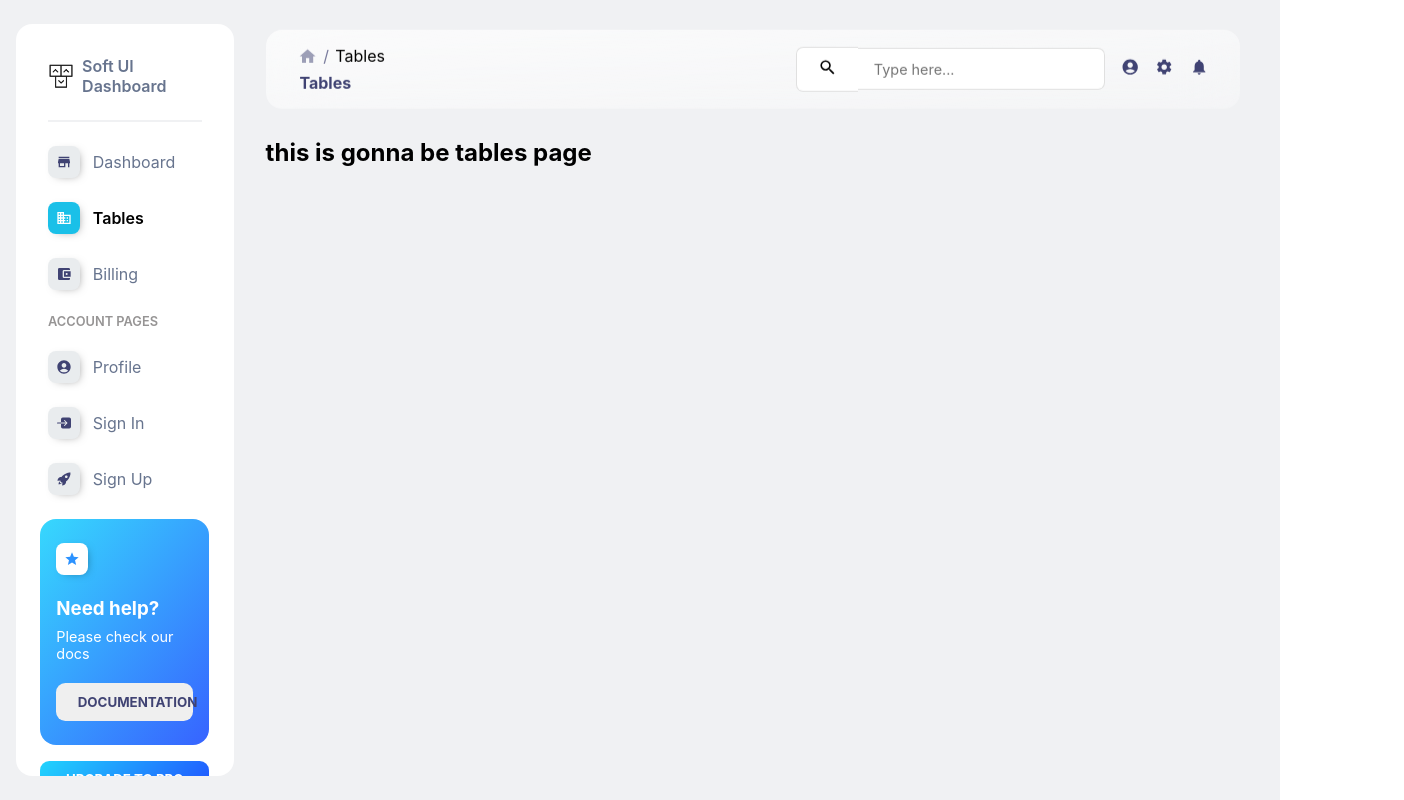
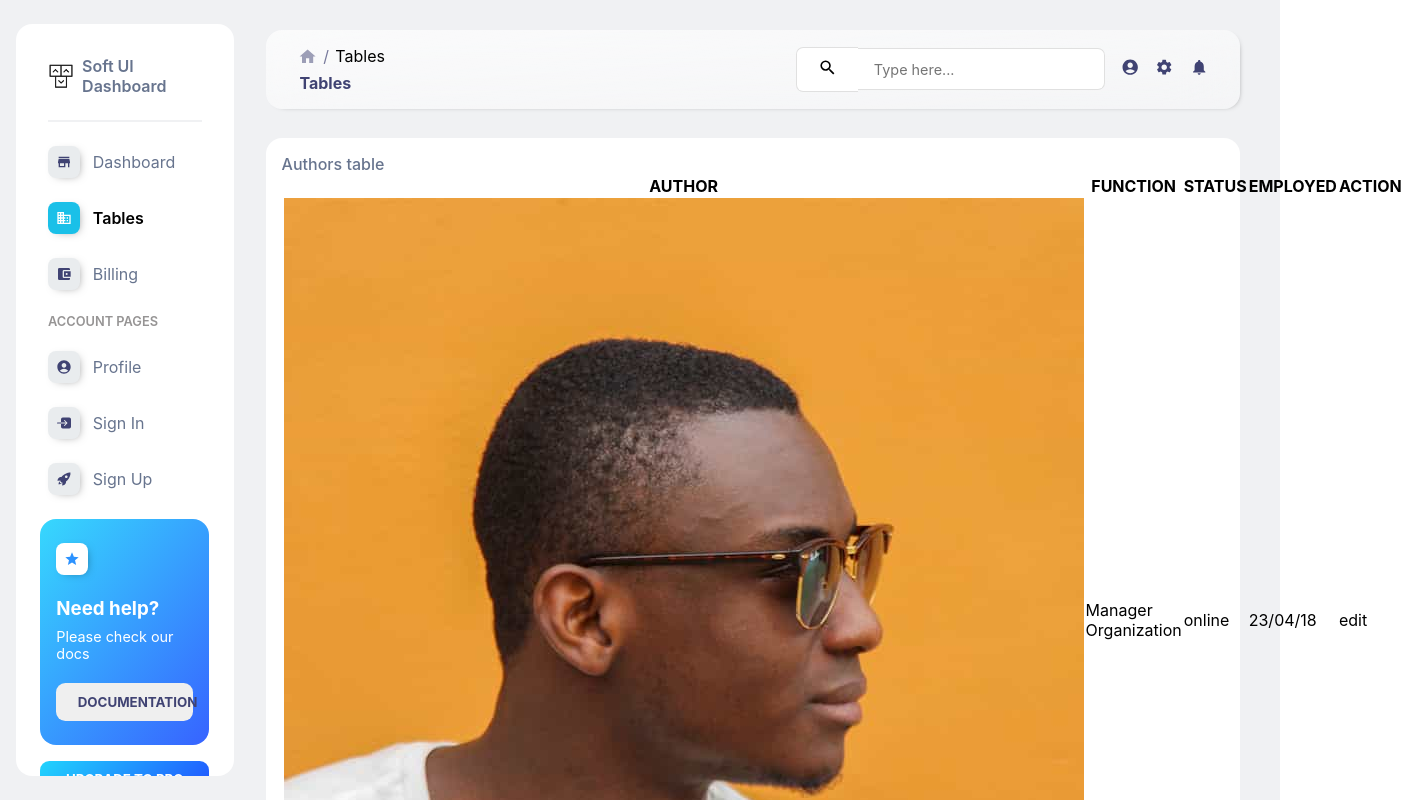
Before and after one commit to jamoliddinsaidov/soft_ui_dashboard, a React (Create React App) app: page /tables in a window 1280 px wide. Shown: the top 800 px of the page, 1404 px wide, since content can reach past the window. Built offline with nearby package versions, Linux system fonts and the light colour scheme.

Commit message:
add authors table card

```diff
--- a/src/assets/contents/Tables/AuthorsCardContent.js
+++ b/src/assets/contents/Tables/AuthorsCardContent.js
@@ -6,9 +6,11 @@ import person4 from '../../images/team-4.jpg'
 import person5 from '../../images/team-1.jpg'
 import person6 from '../../images/marie.jpg'
 
-export const AuthorsCardContent = [
+export const AuthorsCardContentHeaders = ['AUTHOR', 'FUNCTION', 'STATUS', 'EMPLOYED', 'ACTION']
+
+export const AuthorsCardContentBody = [
   {
-    img: person1,
+    img: person3,
     name: 'John Michael',
     email: 'john@company.com',
     jobTitle: 'Manager',
@@ -28,7 +30,7 @@ export const AuthorsCardContent = [
     action: 'edit',
   },
   {
-    img: person3,
+    img: person1,
     name: 'Laurent Perrier',
     email: 'laurent@company.com',
     jobTitle: 'Executive',
--- /dev/null
+++ b/src/components/Cards/AuthorsCard.jsx
@@ -0,0 +1,56 @@
+import React from 'react'
+import { Link } from 'react-router-dom'
+
+// styles
+import { StyledAuthorsCard } from './styles/StyledAuthorsCard'
+
+const AuthorsCard = ({ contentHeaders, contentBody }) => {
+  return (
+    <StyledAuthorsCard>
+      <h4>Authors table</h4>
+
+      <table>
+        <thead>
+          <tr>
+            {contentHeaders.map((header, index) => (
+              <th key={header + index}>{header}</th>
+            ))}
+          </tr>
+        </thead>
+
+        <tbody>
+          {contentBody.map((body, index) => (
+            <tr key={body.name + index}>
+              <td className='author'>
+                <img src={body.img} alt={body.name} />
+                <div>
+                  <p className='name'>{body.name}</p>
+                  <p className='email'>{body.email}</p>
+                </div>
+              </td>
+
+              <td>
+                <p className='job_title'>{body.jobTitle}</p>
+                <p className='job_type'>{body.jobType}</p>
+              </td>
+
+              <td>
+                <p>{body.status}</p>
+              </td>
+
+              <td>
+                <p>{body.employedDate}</p>
+              </td>
+
+              <td>
+                <Link href='#'>{body.action}</Link>
+              </td>
+            </tr>
+          ))}
+        </tbody>
+      </table>
+    </StyledAuthorsCard>
+  )
+}
+
+export default AuthorsCard
--- /dev/null
+++ b/src/components/Cards/styles/StyledAuthorsCard.js
@@ -0,0 +1,15 @@
+import styled from 'styled-components'
+import { colors, Flex } from '../../../GlobalStyles'
+
+export const StyledAuthorsCard = styled.div`
+  width: 100%;
+  background: #fff;
+  border-radius: 1em;
+  padding: 1em;
+  box-shadow: 3px 2px 7px -12px rgba(0, 0, 0, 1);
+
+  h4 {
+    color: ${colors.textColor};
+    font-weight: 500;
+  }
+`
--- a/src/components/Headers/styles/TopHeader.js
+++ b/src/components/Headers/styles/TopHeader.js
@@ -12,6 +12,7 @@ export const StyledTopHeader = styled(FlexBetween)`
   backdrop-filter: blur(2rem);
   padding: 1em 2em;
   border-radius: 1em;
+  box-shadow: 3px 2px 7px -7px rgba(0, 0, 0, 1);
 `
 
 export const BreadcrumbNav = styled(Flex)`
--- a/src/pages/Tables/Tables.jsx
+++ b/src/pages/Tables/Tables.jsx
@@ -3,12 +3,16 @@ import React from 'react'
 // components
 import MainLayout from '../../layouts/MainLayout'
 import TopHeader from '../../components/Headers/TopHeader'
+import AuthorsCard from '../../components/Cards/AuthorsCard'
+
+// utils
+import { AuthorsCardContentHeaders, AuthorsCardContentBody } from '../../assets/contents/Tables/AuthorsCardContent'
 
 const Tables = () => {
   return (
     <MainLayout>
       <TopHeader page='Tables' />
-      <h2>this is gonna be tables page</h2>
+      <AuthorsCard contentHeaders={AuthorsCardContentHeaders} contentBody={AuthorsCardContentBody} />
     </MainLayout>
   )
 }
```
